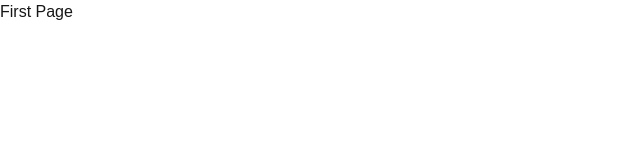
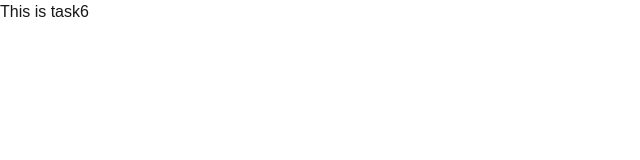
Before and after one commit to shariar-rootdevs/frontend-tasks, a Next.js app: page / in a window 1280 px wide. Shown: the top 160 px of the page, without its empty margins (0-640 px from the left). Built offline with nearby package versions, Linux system fonts and the light colour scheme.

Commit message:
task6 started

```diff
--- a/app/page.tsx
+++ b/app/page.tsx
@@ -1,3 +1,3 @@
 export default function Page() {
-  return <div>First Page</div>
+  return <div>This is task6</div>
 }
```
